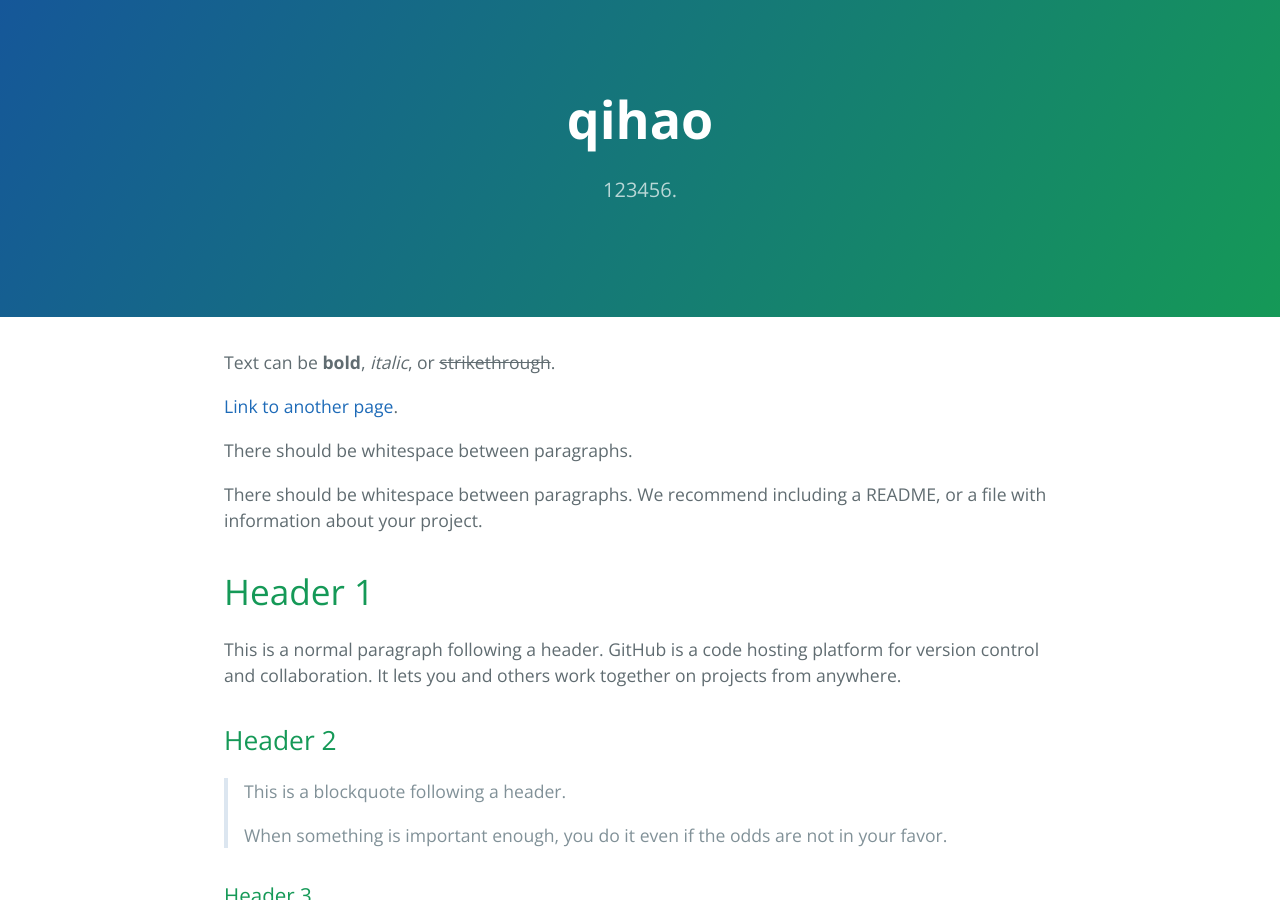
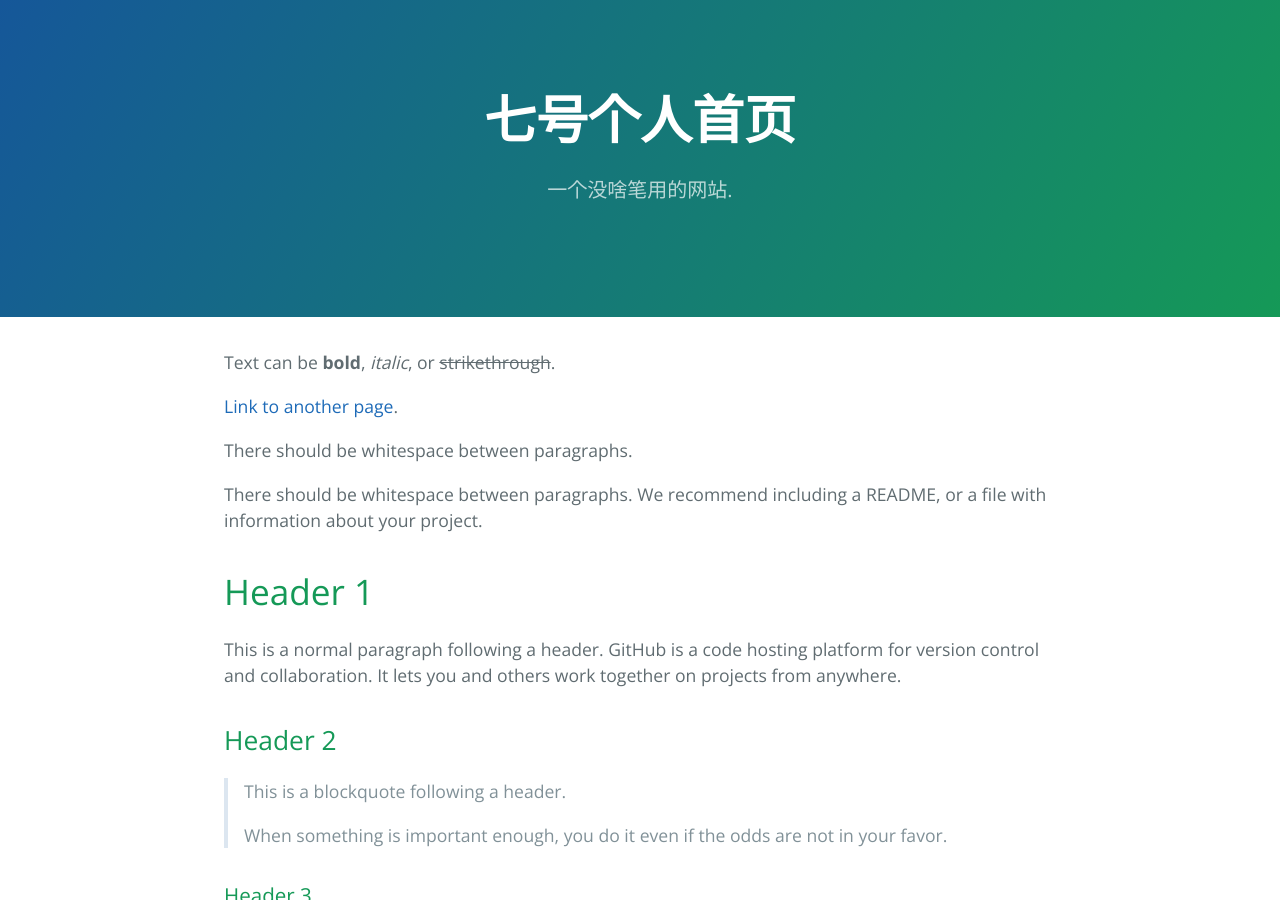
Before and after one commit to zhongjianhua163/zhongjianhua163.github.io, a Jekyll site: the page built from index.md, in a window 1280 px wide and 900 px high. Built offline with Jekyll 4.4.1, drawn with Linux system fonts in a browser that asks for light colours.

Commit message:
Update _config.yml
20211231

```diff
--- a/_config.yml
+++ b/_config.yml
@@ -1,5 +1,5 @@
-title: qihao
-description: 123456.
+title: 七号个人首页
+description: 一个没啥笔用的网站.
 show_downloads: false
 google_analytics:
 theme: jekyll-theme-modernist
```
